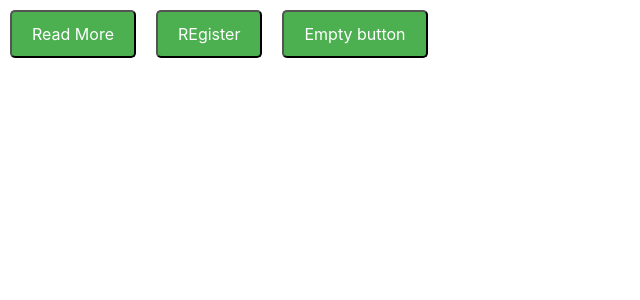
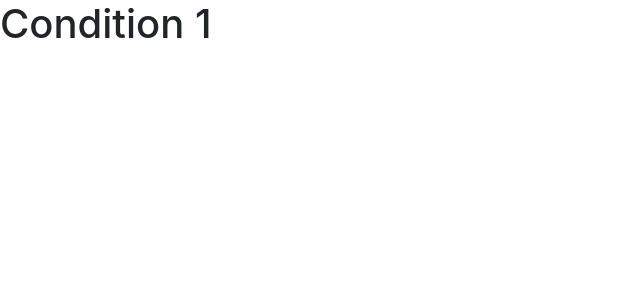
Before and after one commit to rohit-kashyap-1/react-batch-10.30, a React (Create React App) app: page / in a window 1280 px wide. Shown: the top 300 px of the page, without its empty margins (0-640 px from the left). Built offline with nearby package versions, Linux system fonts and the light colour scheme.

Commit message:
20 december -3

```diff
--- a/src/App.js
+++ b/src/App.js
@@ -3,8 +3,11 @@ import './App.css';
 import { useState } from 'react';
 import Button from './components/Button';
 
+import ConditionalComponent1 from './components/ConditionalComponent1';
+
 
 function App() {
+
 
   function handleClick(){
     console.log('Button Click 1')
@@ -14,9 +17,11 @@ function App() {
   }
   return (
     <div className="App">
-      <Button title={"Read More"} action={handleClick} />
+      {/* <Button title={"Read More"} action={handleClick} />
       <Button title={"REgister"} action={handleClick2} />
-      <Button title={"Empty button"} />
+      <Button title={"Empty button"} /> */}
+      <ConditionalComponent1 condition={true} />
+
     </div>
   );
 }
--- a/src/components/ConditionalComponent1.js
+++ b/src/components/ConditionalComponent1.js
@@ -1,10 +1,10 @@
 import React from 'react'
 
 //share state
-export default function ConditionalComponent1() {
-  return (
-    <div>
+export default function ConditionalComponent1({ condition }) {
 
-    </div>
-  )
+    //if
+    return ((condition == true) ? <div>
+        <h1>Condition 1</h1>
+    </div> : <div> Condition 2</div>)
 }
```
